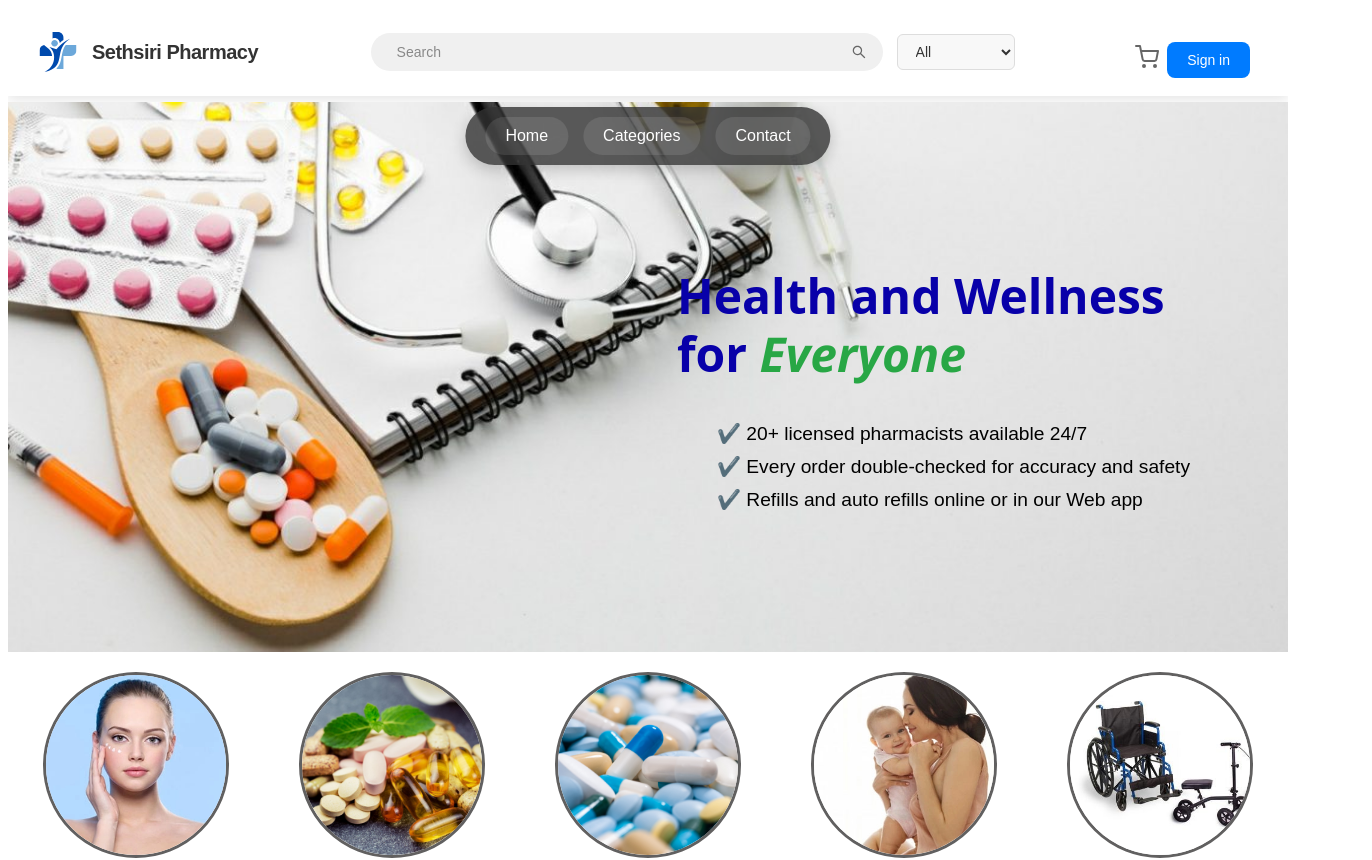
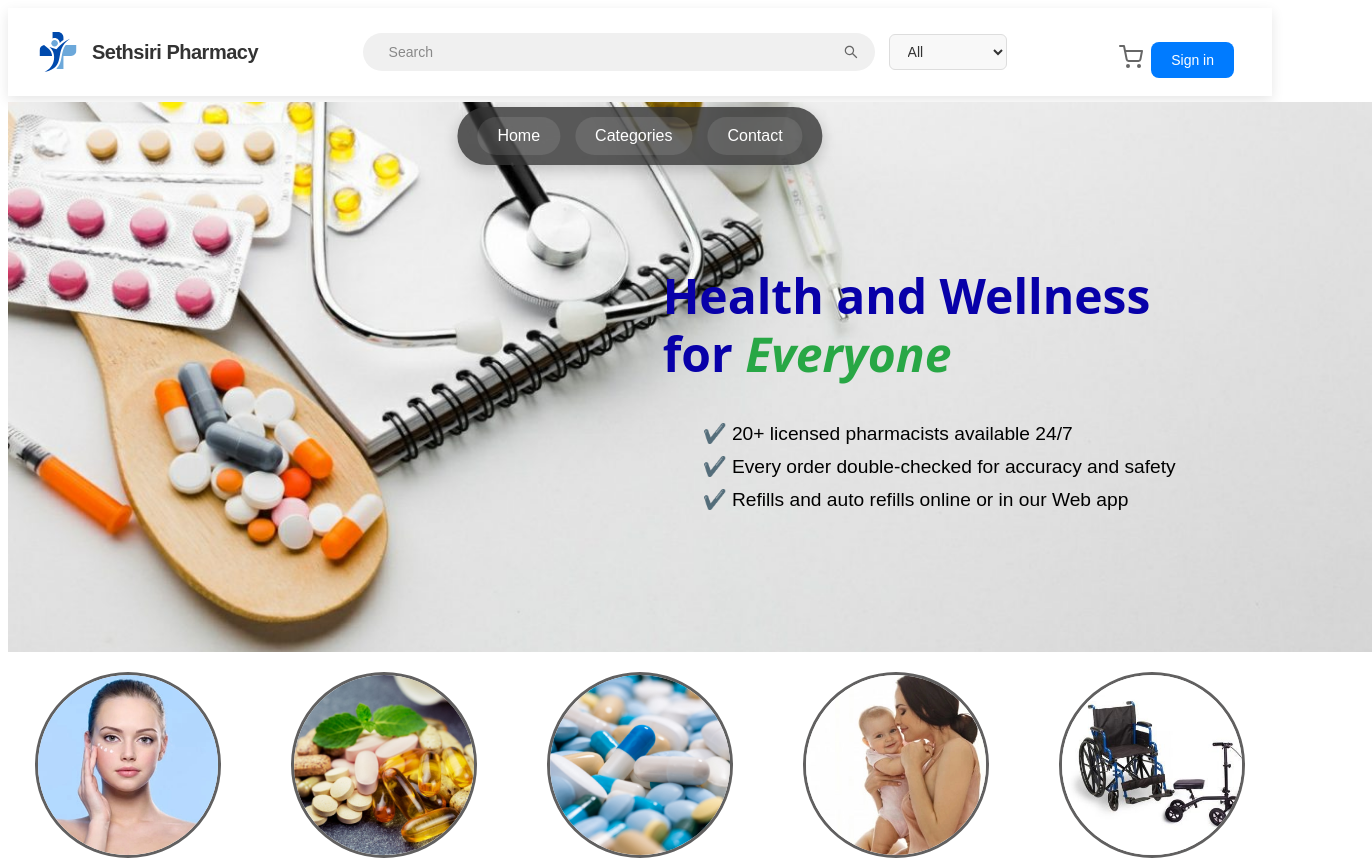
Before and after one commit to imethsuka/pharmacy_MS_ITP, a React (Vite) app in the folder frontend/: page / in a window 1280 px wide. Shown: the top 860 px of the page, 1372 px wide, since content can reach past the window. Built offline with nearby package versions, Linux system fonts and the light colour scheme.

Commit message:
Sticky NavBar Fixed Error was in index.css (put content wrapper) and updated in Home.jsx

```diff
--- a/frontend/src/index.css
+++ b/frontend/src/index.css
@@ -1,4 +1,4 @@
-body, html {
+/* body, html {
     overflow-x: hidden;
     width: 100%;
-}
+} */
--- a/frontend/src/styles/Home.css
+++ b/frontend/src/styles/Home.css
@@ -1,6 +1,6 @@
 /* Floating NavBar */
 .floating-navbar {
-    position: sticky;
+    position:sticky;
     top: 0; /* Stick to the top of the page */
     z-index: 1000; /* Ensure it stays above other content */
     margin-top: 6px; /* Adjust this value to create a small gap below HeaderStripe */
--- a/frontend/src/styles/NavBar.css
+++ b/frontend/src/styles/NavBar.css
@@ -1,5 +1,6 @@
 .navbar {
-    position: absolute; /* Instead of sticky, so it can float over the hero */
+    position: absolute;
+     /* Instead of sticky, so it can float over the hero */
     top: 5px; /* Adjust as needed */
     left: 50%;
     transform: translateX(-50%);
```
